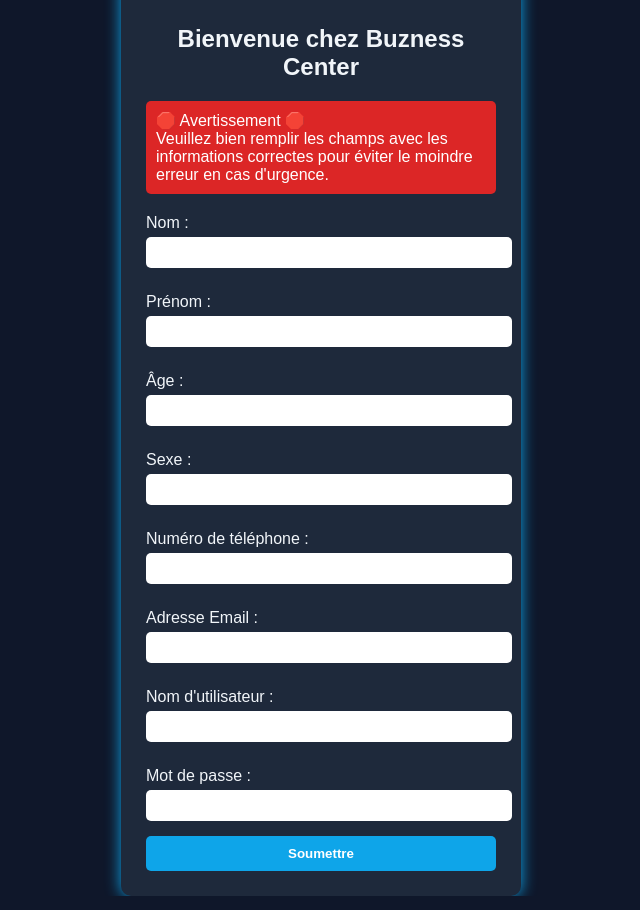
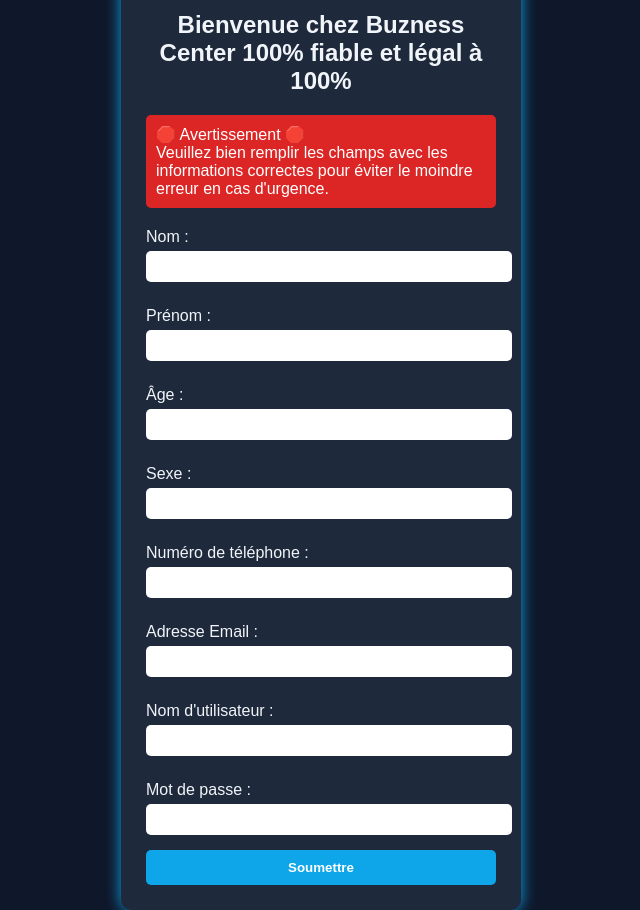
Before and after one commit to Admin690/buzness-form, a plain HTML site: page index.html in a window 1280 px wide. Shown: the whole page, without its empty margins (319-959 px from the left). Drawn offline with Linux system fonts and the light colour scheme.

Commit message:
Update index.html

```diff
--- a/index.html
+++ b/index.html
@@ -65,7 +65,8 @@
 <body>
 
   <form action="merci.html" method="GET">
-    <h2>Bienvenue chez Buzness Center</h2>
+    <h2><h2>Bienvenue chez Buzness Center 100% fiable et légal à 100%</h2>
+</h2>
     <div class="avertissement">
       🛑 Avertissement 🛑<br>
       Veuillez bien remplir les champs avec les informations correctes pour éviter le moindre erreur en cas d'urgence.
```
